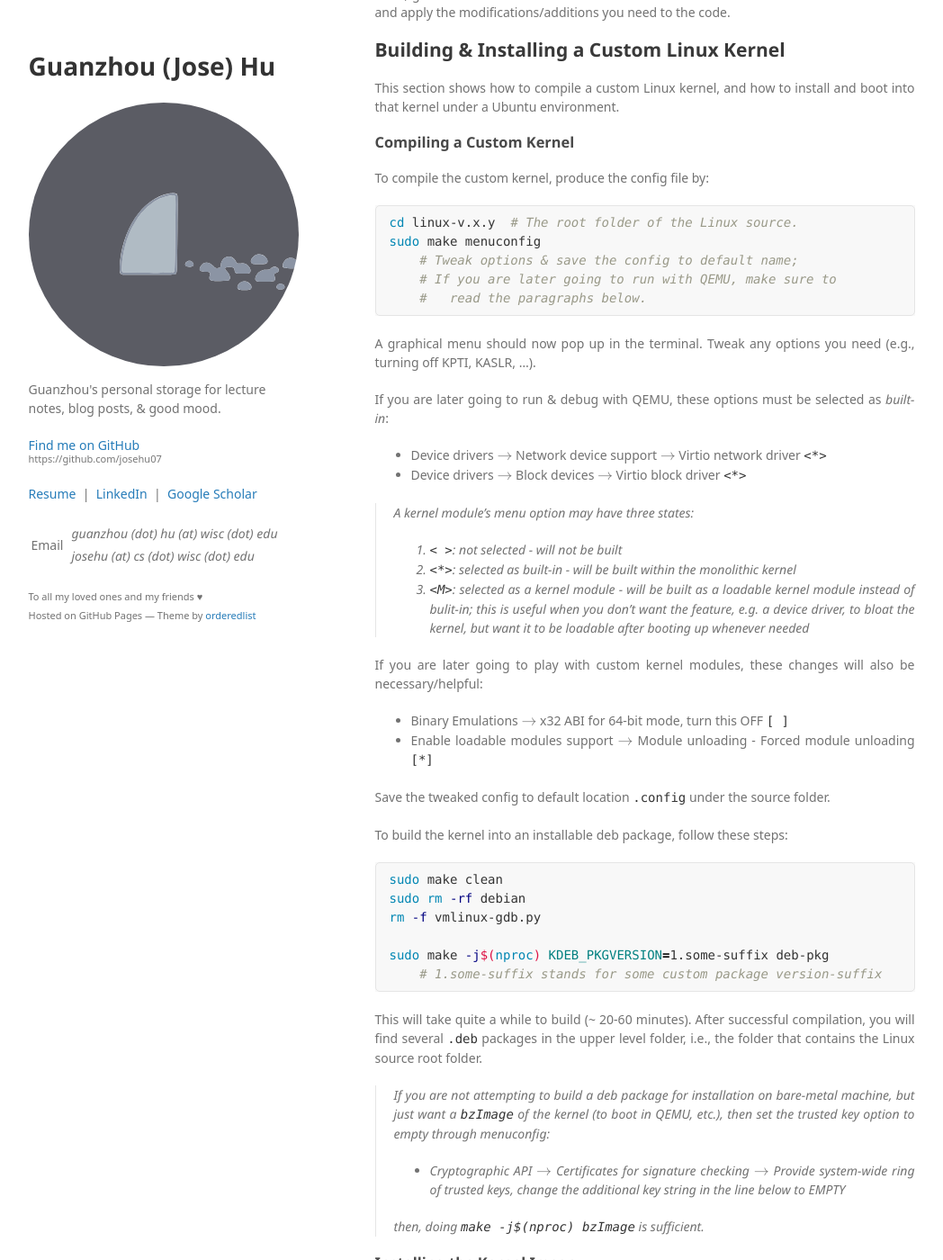
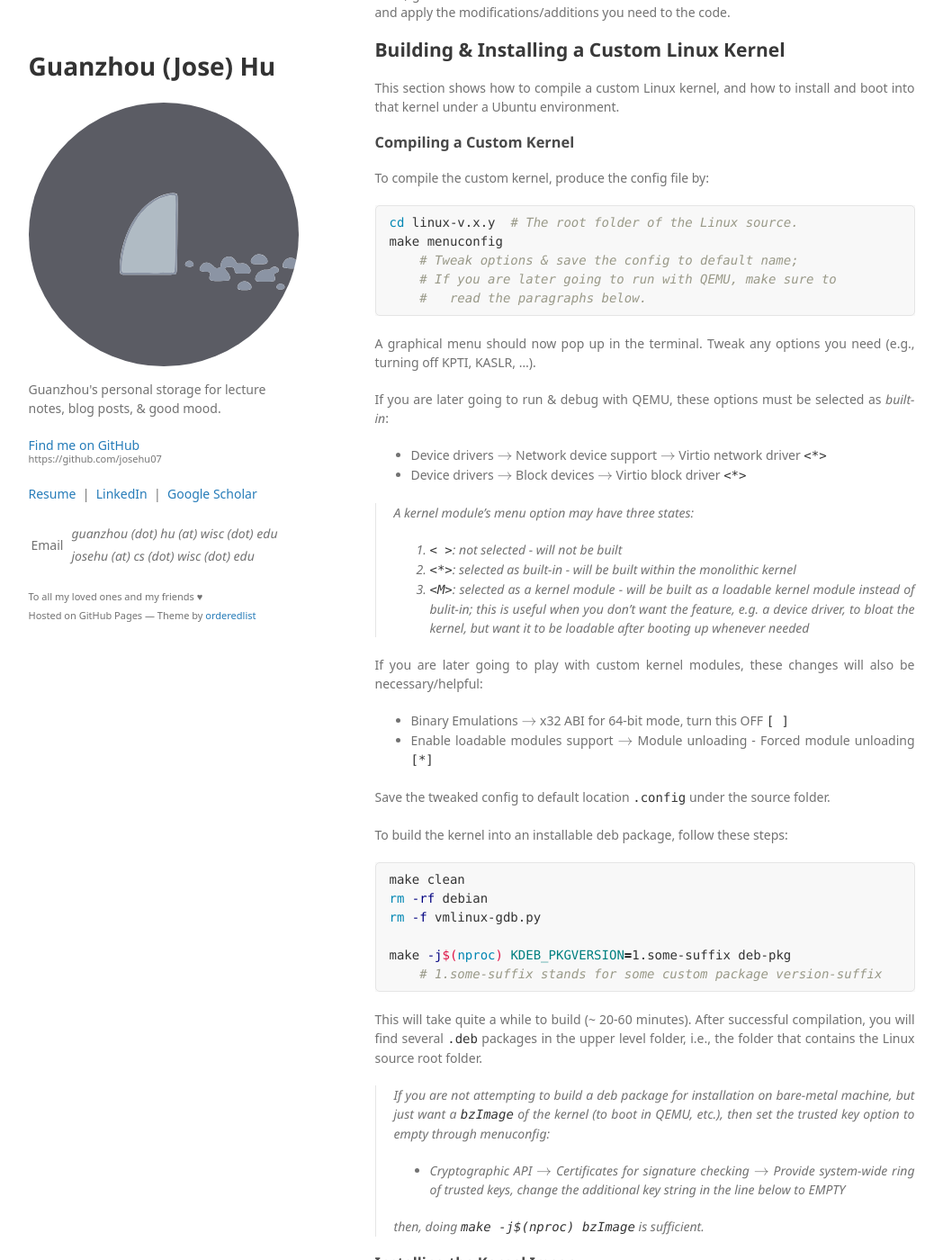
Before and after one commit to josehu07/josehu07.github.io, a Jekyll site: the page built from _posts/2021-01-02-linux-kernel-build-debug.md, in a window 1280 px wide and 1400 px high, scrolled down 680 px. Shown: the whole window at 90% size, without its empty margins (116-1164 px from the left). Built offline with Jekyll 4.4.1, drawn with Linux system fonts in a browser that asks for light colours; some web fonts are replaced; formulas are drawn with MathJax 3; a script that is not in the unit is left out; comment, search, counter and statistics services are not loaded.

Commit message:
remove unnecessary sudos in kernel dev post

````diff
--- a/_posts/2021-01-02-linux-kernel-build-debug.md
+++ b/_posts/2021-01-02-linux-kernel-build-debug.md
@@ -36,7 +36,7 @@ To compile the custom kernel, produce the config file by:
 
 ```bash
 cd linux-v.x.y  # The root folder of the Linux source.
-sudo make menuconfig
+make menuconfig
     # Tweak options & save the config to default name;
     # If you are later going to run with QEMU, make sure to
     #   read the paragraphs below.
@@ -64,11 +64,11 @@ Save the tweaked config to default location `.config` under the source folder.
 To build the kernel into an installable deb package, follow these steps:
 
 ```bash
-sudo make clean
-sudo rm -rf debian
+make clean
+rm -rf debian
 rm -f vmlinux-gdb.py
 
-sudo make -j$(nproc) KDEB_PKGVERSION=1.some-suffix deb-pkg
+make -j$(nproc) KDEB_PKGVERSION=1.some-suffix deb-pkg
     # 1.some-suffix stands for some custom package version-suffix
 ```
 
````
